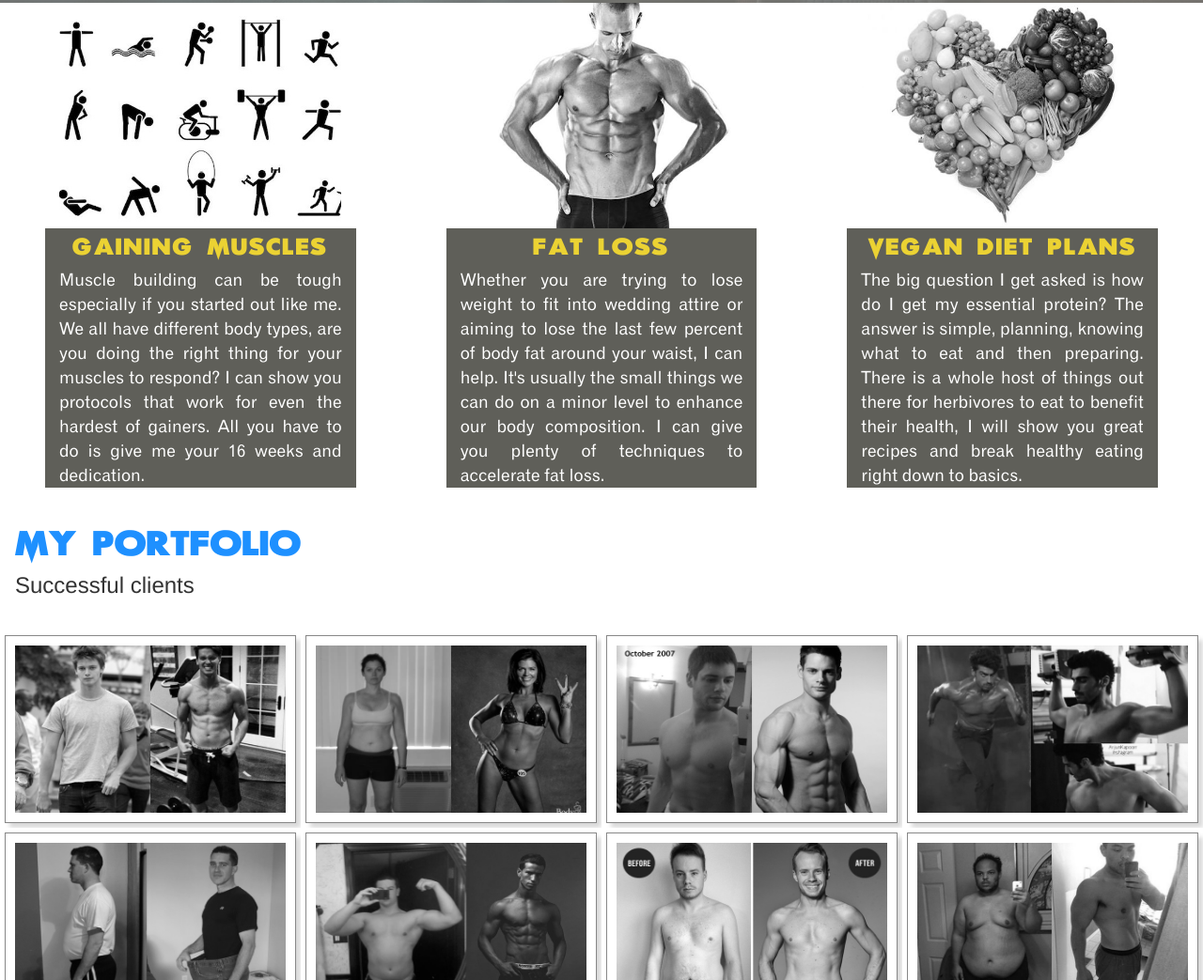
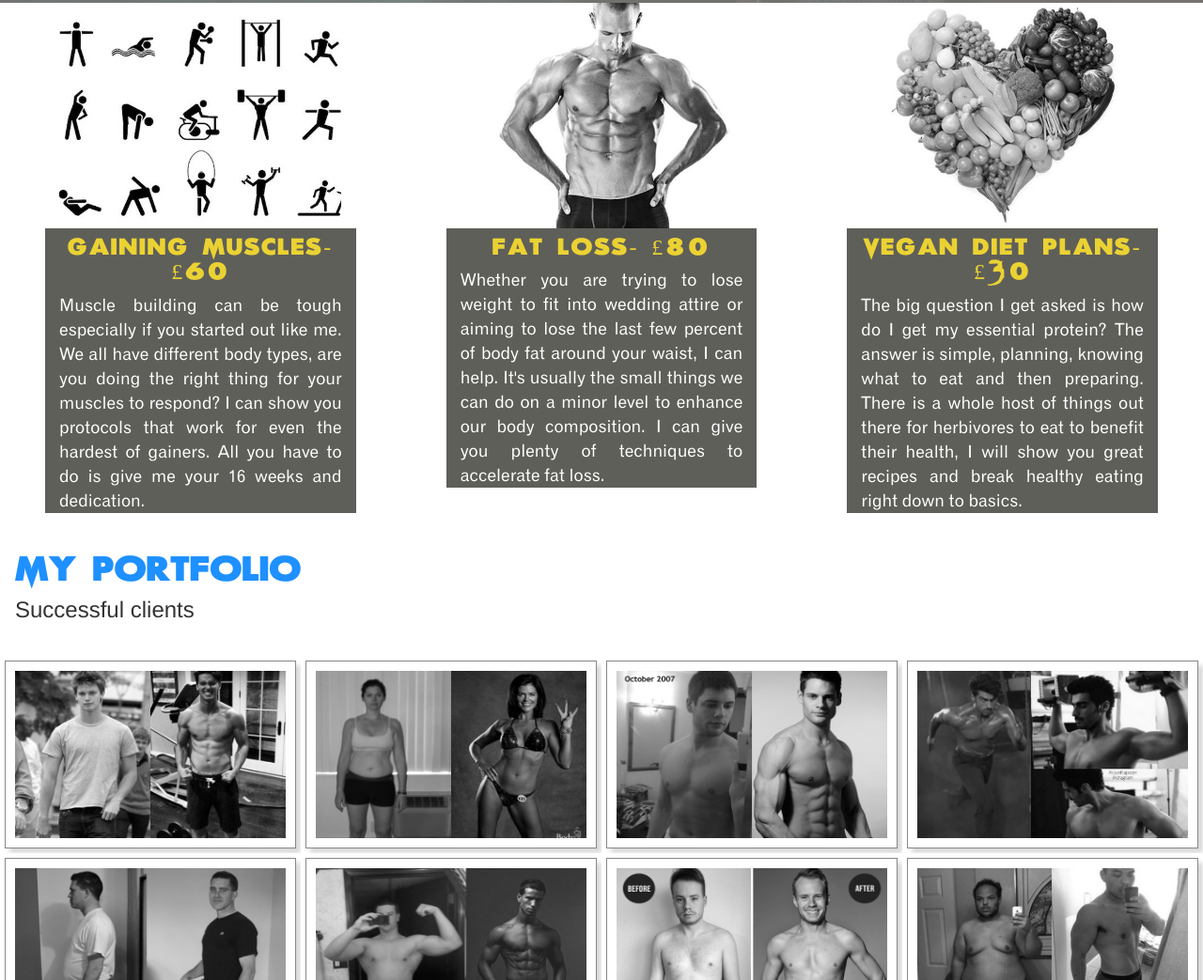
Before and after one commit to p13202994/CTEC3905_Assignment_2, a plain HTML site: page index.html in a window 1280 px wide. Shown: the part 916-1959 px from the top of the page at 94% size. Drawn offline with nearby package versions, Linux system fonts and the light colour scheme.

Commit message:
content changes

```diff
--- a/index.html
+++ b/index.html
@@ -141,7 +141,7 @@ $(document).ready(function(){
   <div class="col-md-4  border">
    <img src="images/wdesign.png" class="img-responsive border center-block" width="300" height="200" alt="" />
      <div class="col-md-10 border center gray-b">
-      <h3 class=" text-center services">Gaining muscles</h3>
+      <h3 class=" text-center services">Gaining muscles- £60</h3>
      <p class="text-justify white-f para">
      Muscle building can be tough especially if you started out like me. We all have different body types, are you doing the right thing for your muscles to respond? I can show you protocols that work for even the hardest of gainers. All you have to do is give me your 16 weeks and dedication.
      </p>
@@ -150,7 +150,7 @@ $(document).ready(function(){
  <div class="col-md-4 border">
  <img src="images/wdev.png" class="img-responsive border center-block" width="300" height="200" alt="" />
   <div class="col-md-10 center border gray-b">
-      <h3 class=" text-center services">Fat loss</h3>
+      <h3 class=" text-center services">Fat loss- £80</h3>
      <p class="text-justify white-f para">
      Whether you are trying to lose weight to fit into wedding attire or aiming to lose the last few percent of body fat around your waist, I can help. It's usually the small things we can do on a minor level to enhance our body composition. I can give you plenty of techniques to accelerate fat loss.
      </p>
@@ -159,7 +159,7 @@ $(document).ready(function(){
  <div class="col-md-4 border">
   <img src="images/seo.png" class="img-responsive center-block" width="300" height="200" alt="" />
   <div class="col-md-10 center border gray-b">
-      <h3 class=" text-center services">Vegan diet plans</h3>
+      <h3 class=" text-center services">Vegan diet plans- £30</h3>
      <p class="text-justify white-f para">
      The big question I get asked is how do I get my essential protein? The answer is simple, planning, knowing what to eat and then preparing. There is a whole host of things out there for herbivores to eat to benefit their health, I will show you great recipes and break healthy eating right down to basics.
      </p>
```
